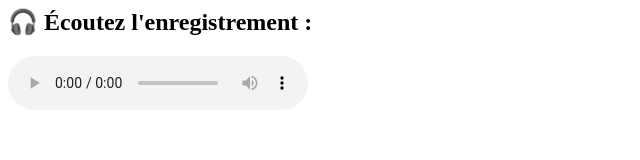
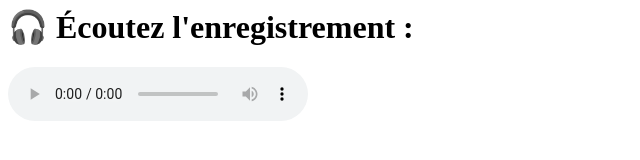
Before and after one commit to Malleschitz/Grafitti, a plain HTML site: page index.html in a window 1280 px wide. Shown: the whole page, without its empty margins (0-640 px from the left). Drawn offline with Linux system fonts and the light colour scheme.

Commit message:
Update index.html

```diff
--- a/index.html
+++ b/index.html
@@ -1,4 +1,4 @@
-<h2>🎧 Écoutez l'enregistrement :</h2>
+<h1>🎧 Écoutez l'enregistrement :</h1>
 <audio controls>
   <source src="grafitti.mp3" type="audio/mpeg">
   Votre navigateur ne supporte pas l'élément audio.
```
